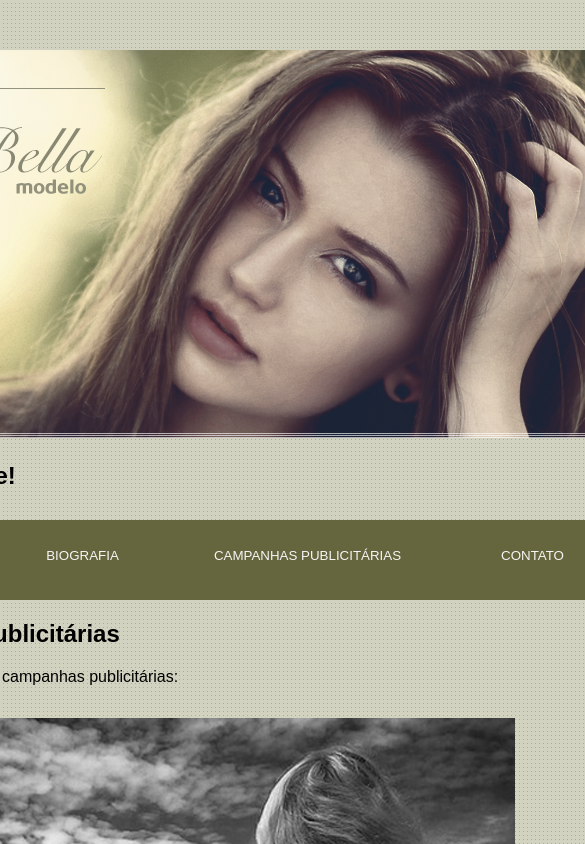
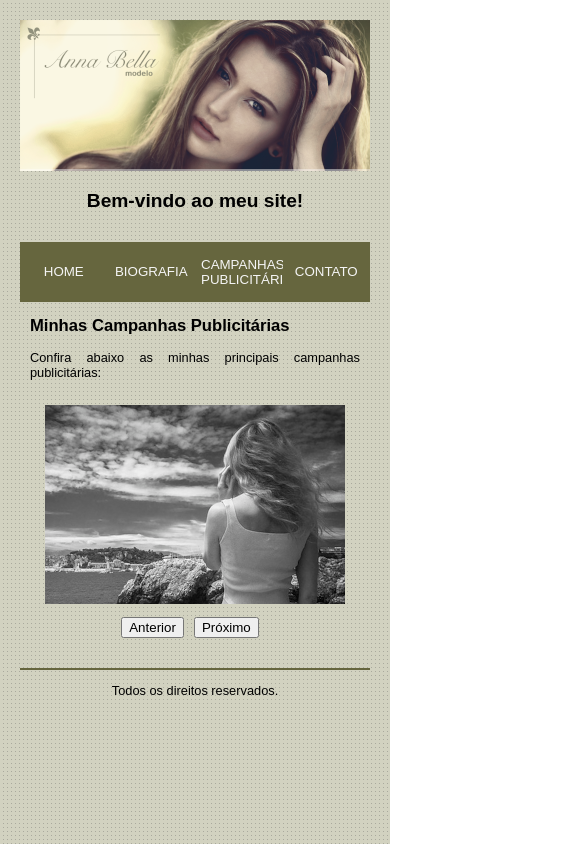
Before and after one commit to renatocouto1867/PWD, a plain HTML site: page annabella/index.html in a window 390 px wide. Both pictures are taken after a click on the button "CAMPANHAS PUBLICITÁRIAS". Shown: the top 844 px of the page, 585 px wide, since content can reach past the window. Drawn offline with Linux system fonts and the light colour scheme.

Commit message:
versão 2.0

```diff
--- a/annabella/index.html
+++ b/annabella/index.html
@@ -12,7 +12,10 @@
 <body>
     <div id="divPrincipal">
         <section id="sectionCapa">
-            <img src="imagens/capa.png" alt="foto de capa">
+
+            <img srcset="imagens/mobile/capa.png 300w, imagens/capa.png 900w" sizes="(max-width: 909px) 300px,
+            (min-width: 910px) 900px,
+            800px" src="imagens/capa.png" alt="foto capa">
 
             <h1>Bem-vindo ao meu site!</h1>
 
@@ -86,14 +89,24 @@
             <div id="divFotos">
                 <ul>
                     <li>
-                        <img src="imagens/foto1.png" alt="campanha inverno">
+                        <img srcset="imagens/mobile/foto1.png 300w, imagens/foto1.png 640w" sizes="(max-width: 909px) 300px,
+            (min-width: 910px) 640px,
+            800px" src="imagens/foto1.png" alt="campanha 1">
                     </li>
+
                     <li>
-                        <img src="imagens/foto2.png" alt="campanha inverno">
+                        <img srcset="imagens/mobile/foto2.png 300w, imagens/foto2.png 640w" sizes="(max-width: 909px) 300px,
+            (min-width: 910px) 640px,
+            800px" src="imagens/foto2.png" alt="campanha 2">
+
                     </li>
+
                     <li>
-                        <img src="imagens/foto3.png" alt="campanha inverno">
+                        <img srcset="imagens/mobile/foto3.png 300w, imagens/foto3.png 640w" sizes="(max-width: 909px) 300px,
+            (min-width: 910px) 640px,
+            800px" src="imagens/foto3.png" alt="campanha 3">
                     </li>
+
                 </ul>
             </div>
 
--- a/annabella/style.css
+++ b/annabella/style.css
@@ -2,7 +2,7 @@
   --cor-primaria: #D2D2C0;
   --cor-secundaria: #E6E6D1;
   --cor-fundo: #f5f5f5;
-    --cor-menu:#66663E;
+  --cor-menu: #66663E;
 }
 
 /* Estilo básico do corpo da página */
@@ -15,75 +15,107 @@
   display: flex;
   justify-content: center;
   align-items: center;
-  }
-  #divPrincipal{
-    margin-top: 50px;
-    max-width: 900px;
+  font-size: 0.8em;
 }
 
-  #navMenu{
+h2{
+  font-size: 1.3em;
+}
+
+#divPrincipal {
+  margin-top: 20px;
+  max-width: 350px;
+  align-items: center;
+}
+
+#navMenu {
   background-color: var(--cor-menu);
   display: flex;
   justify-content: center;
-    height: 80px;
-    margin: 0;
+  height: 60px;
 }
 
-  #navMenu ul{
+#navMenu ul {
   padding-left: 0px;
   display: flex;
   width: 100%;
 
 }
-  #navMenu li{
+
+#navMenu li {
   list-style: none;
   background-color: var(--cor-menu);
   width: 25%;
 }
 
-  #navMenu button{
+#navMenu button {
   background-color: var(--cor-menu);
   color: var(--cor-fundo);
   width: 100%;
-    height: 80%;
+  height: 100%;
   border: none;
+  cursor: pointer;
 }
 
-  #divFotos{
+
+#divFotos {
   display: flex;
   flex-direction: column;
   align-items: center;
 }
 
-  #sectionCampanhas ul{
+#sectionCampanhas ul {
   padding-left: 0px;
 }
 
-  #sectionCampanhas li{
+#sectionCampanhas li {
   list-style: none;
 }
 
-  footer{
+footer {
   height: 100%;
   border-top: solid 2px var(--cor-menu);
   text-align: center;
+}
+
+section {
+  text-align: justify;
+  margin-bottom: 30px;
+  padding-left: 10px;
+  padding-right: 10px;
 
 }
 
-  section{
-    text-align: justify;
-    margin-bottom: 30px;
+#sectionCapa {
+  padding-left: 0px;
+  padding-right: 0px;
+  text-align: center;
 }
 
-  form{
+form {
   display: flex;
-    flex-direction:column;
+  flex-direction: column;
 }
-  form textarea{
+
+form textarea {
   height: 50px;
 
 }
 
-  #divButton button{
+#divButton button {
   margin-right: 10px;
 }
+
+/*telas maiores*/
+
+@media screen and (min-width: 910px) {
+
+  body {
+    font-size: 1em;
+  }
+
+  #divPrincipal {
+    margin-top: 50px;
+    max-width: 900px;
+  }
+}
```
Also changed, not shown: annabella/imagens/mobile/capa.png (added), annabella/imagens/mobile/foto1.png (added), annabella/imagens/mobile/foto2.png (added), annabella/imagens/mobile/foto3.png (added). Lines whose indentation alone changed are shown as unchanged.
